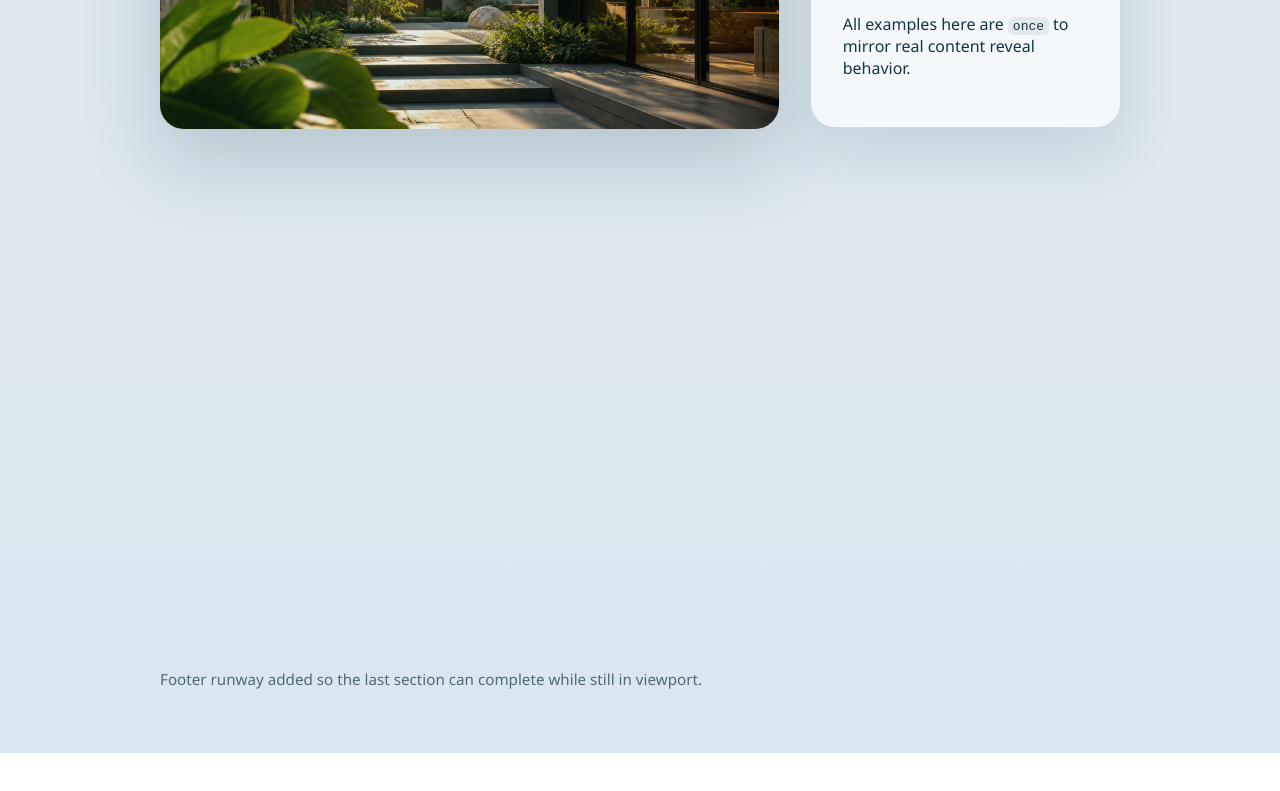
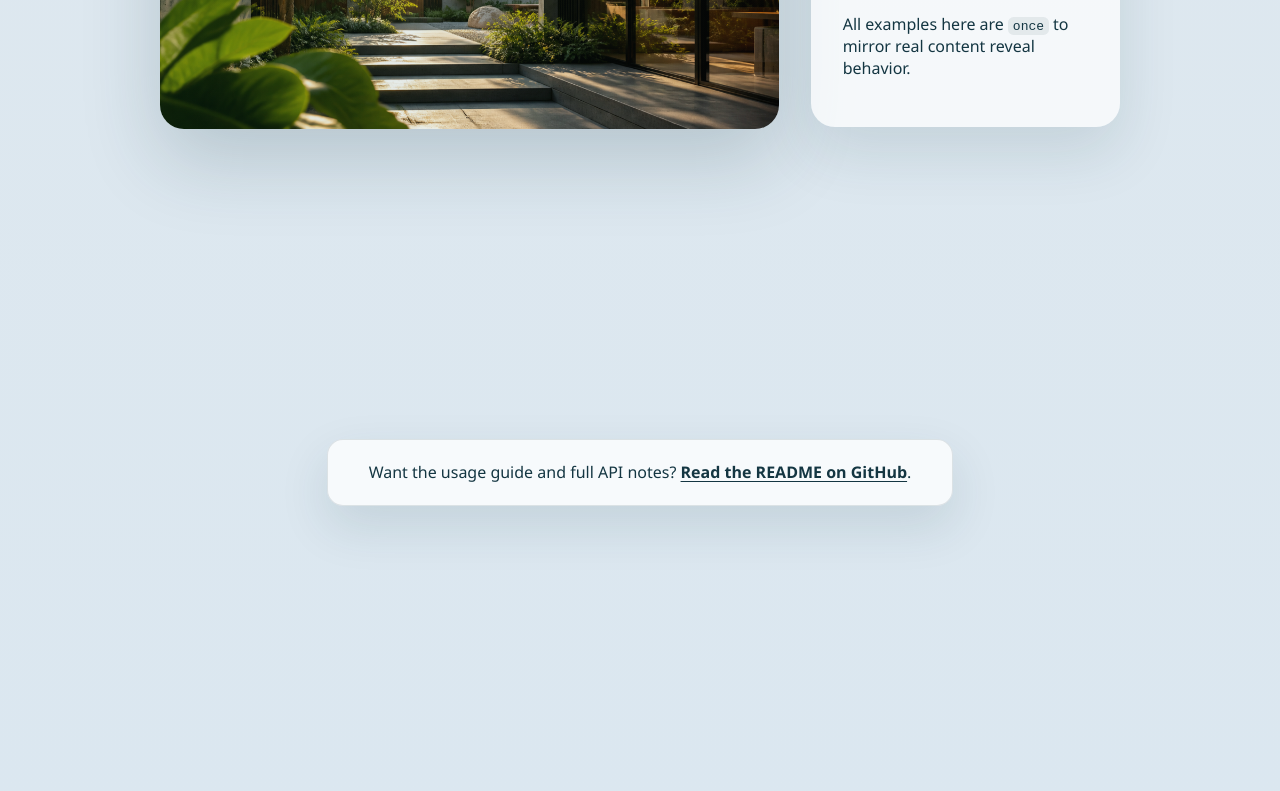
Before and after one commit to renebakx/alpine-anime, a website built with Vite: page demo/index.html in a window 1280 px wide. Shown: the part 10152-10943 px from the top of the page. Before the commit the page ends 10905 px from the top, so only its background shows below. Built offline with nearby package versions, Linux system fonts and the light colour scheme.

Commit message:
preparing a new page release version.

```diff
--- a/demo/index.html
+++ b/demo/index.html
@@ -261,14 +261,28 @@
       .page-end {
         min-height: 70vh;
         display: grid;
-        align-items: end;
-        padding-bottom: 4rem;
+        place-items: center;
+        padding: 4rem 0;
       }
 
       .page-end p {
         margin: 0;
-        opacity: 0.7;
-        font-size: 0.95rem;
+        width: min(36rem, calc(100% - 2rem));
+        padding: 1.25rem 1.5rem;
+        border: 1px solid rgba(20, 54, 66, 0.12);
+        border-radius: 1rem;
+        background: rgba(255, 255, 255, 0.78);
+        box-shadow: 0 20px 50px rgba(20, 54, 66, 0.12);
+        text-align: center;
+        font-size: 1rem;
+        line-height: 1.6;
+      }
+
+      .page-end a {
+        color: #143642;
+        font-weight: 600;
+        text-decoration-thickness: 0.08em;
+        text-underline-offset: 0.16em;
       }
 
       code {
@@ -447,7 +461,10 @@
       </section>
 
       <footer class="page-end">
-        <p>Footer runway added so the last section can complete while still in viewport.</p>
+        <p>
+          Want the usage guide and full API notes?
+          <a href="https://github.com/renebakx/alpine-anime#readme">Read the README on GitHub</a>.
+        </p>
       </footer>
     </main>
 
--- a/package.json
+++ b/package.json
@@ -3,7 +3,7 @@
   "version": "1.0.0-beta.1",
   "description": "A small Alpine.js x-anime directive for viewport-driven Anime.js reveal animations.",
   "type": "module",
-  "homepage": "https://renebakx.github.io/alpine-anime/demo.html",
+  "homepage": "https://renebakx.github.io/alpine-anime/",
   "module": "dist/module.js",
   "exports": {
     ".": {
```
Also changed, not shown: scripts/prepare-pages-demo.mjs (+5 -7 lines), README.md.
